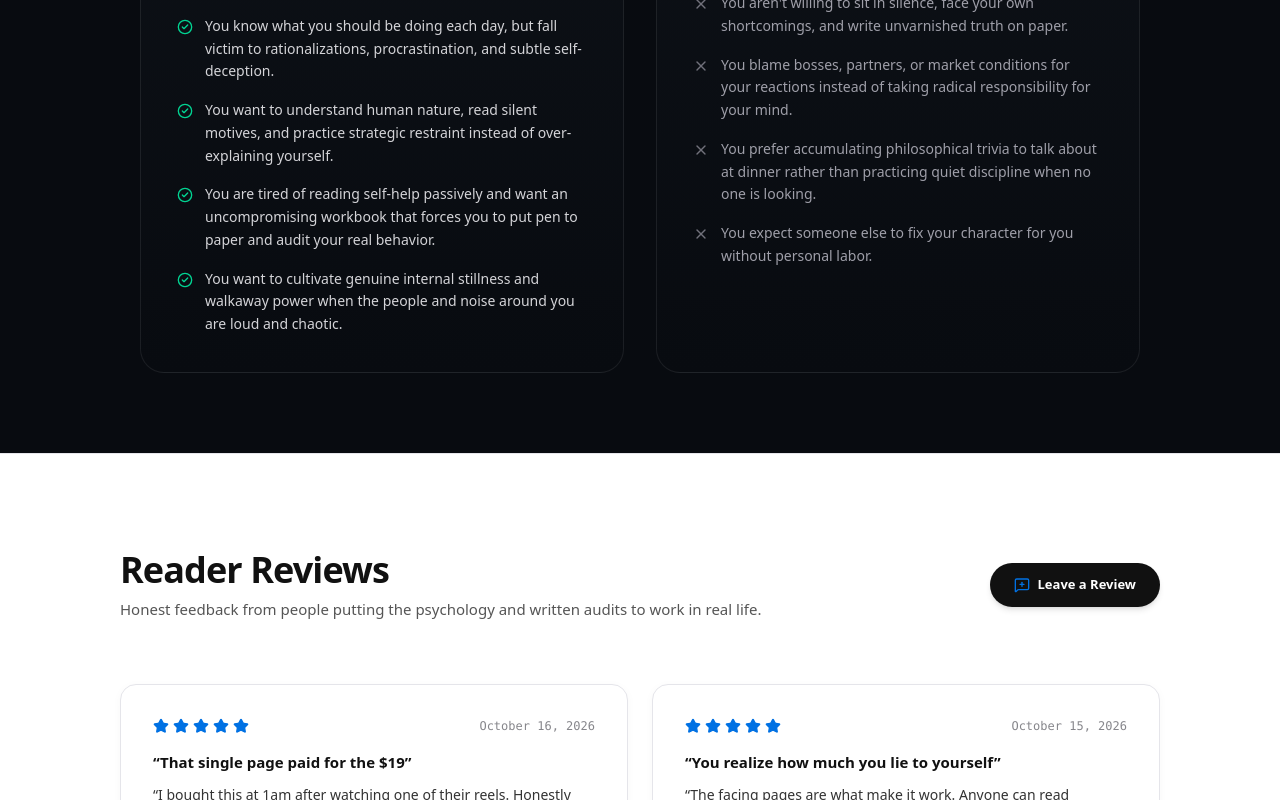
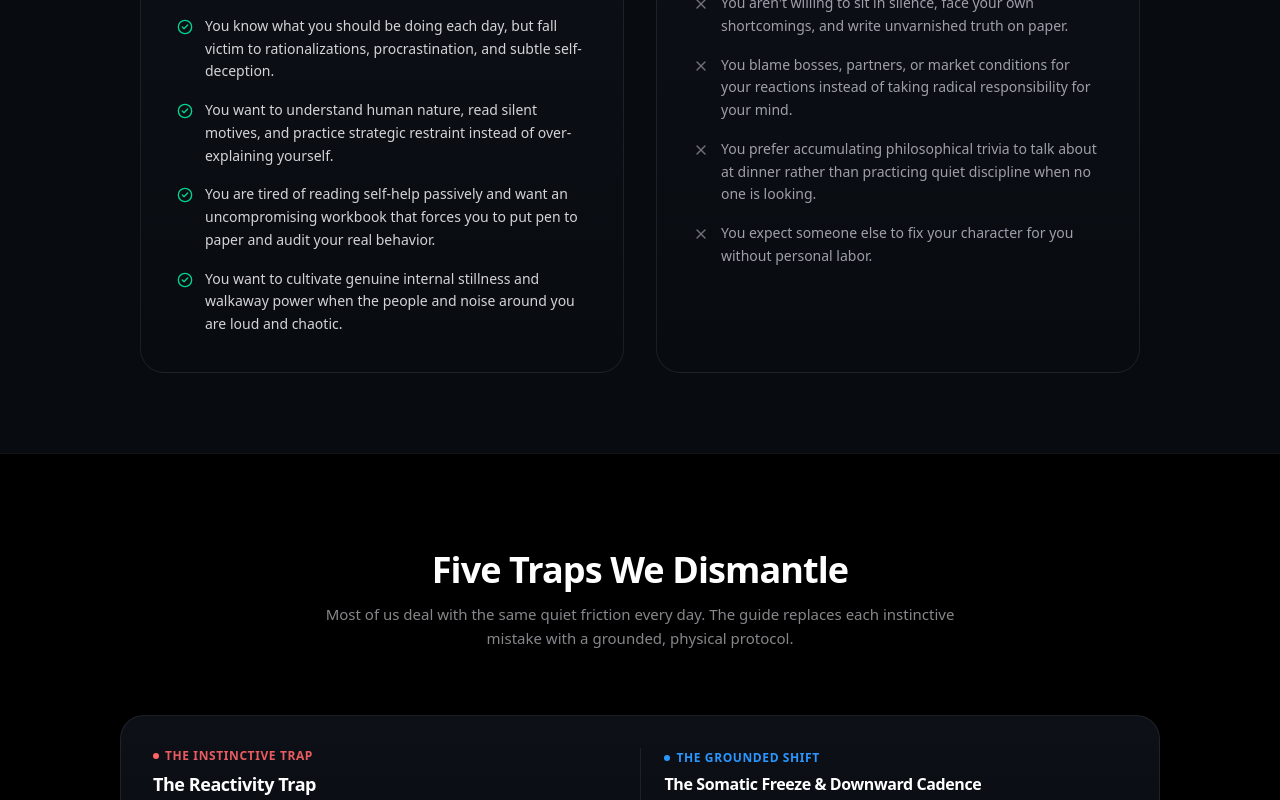
Before and after one commit to kabbir/reset-portal, a Next.js app: page / in a window 1280 px wide. Shown: the part 2000-2800 px from the top of the page. Built offline with nearby package versions, Linux system fonts and the light colour scheme.

Commit message:
feat(portal): implement Option 2: Five Traps We Dismantle section

```diff
--- a/src/app/page.tsx
+++ b/src/app/page.tsx
@@ -113,6 +113,50 @@ export default function HomePage() {
 
 
 
+  /* --- Five Internal Traps We Dismantle --- */
+  const internalTraps = [
+    {
+      trap: "The Reactivity Trap",
+      symptom:
+        "Someone questions your competence or disrespects you, and within 300 milliseconds your body is flooded with biochemical heat—compelling you to fire back, defend your ego, or raise your voice.",
+      solutionTitle: "The Somatic Freeze & Downward Cadence",
+      solutionText:
+        "Drop the shoulders, release the jaw, wait three heartbeats, and cut your speech speed by half. Starve the conflict of emotional oxygen and command the frame through immovable silence."
+    },
+    {
+      trap: "The Shadow Trap",
+      symptom:
+        "Experiencing intense moral disgust toward someone else's arrogance or vanity while convincing yourself that you are thoroughly decent, harmless, and innocent.",
+      solutionTitle: "The Complicity Inventory in Ink",
+      solutionText:
+        "Writing down where your 'kindness' was actually fear of confrontation, where you envied a peer's win, and owning your private flaws so nobody can weaponize shame against you."
+    },
+    {
+      trap: "The Validation Trap",
+      symptom:
+        "Compulsively over-explaining your motives in arguments or meetings, broadcasting your moves prematurely, and bleeding authority through nervous chatter.",
+      solutionTitle: "Strategic Opacity & The Rule of Seven Words",
+      solutionText:
+        "Speaking in concise sentences of seven words or fewer, keeping all high-leverage plans completely confidential, and letting finished results shatter the air like thunder."
+    },
+    {
+      trap: "The Struggle Paradox",
+      symptom:
+        "Frantically trying to force mental peace, obsessing over outcomes outside your control, and burning your vital energy on phantom arguments in the middle of the night.",
+      solutionTitle: "The 24-Hour Quarantine & Detachment",
+      solutionText:
+        "A mandatory 24-hour hold on sending confrontational messages, leaving undisturbed water to clear naturally, and focusing 100% of energy on input while releasing outcomes."
+    },
+    {
+      trap: "The Theory Trap",
+      symptom:
+        "Hoarding philosophical quotes and books to feel enlightened, while your actual emotional standards collapse the second you face friction with real money or real people.",
+      solutionTitle: "The Facing Ruled Ledger",
+      solutionText:
+        "A daily confrontation on ruled paper where you record cold physical facts of kept promises. You can lie to yourself in your thoughts, but you cannot lie to your own handwriting."
+    }
+  ];
+
   /* --- Real Human FAQs --- */
   const faqs = [
     {
@@ -165,6 +209,9 @@ export default function HomePage() {
           <div className="flex items-center gap-6">
             <a href="#who-its-for" className="hidden md:inline-block text-[13px] text-[#86868b] hover:text-white transition-colors">
               Who It's For
+            </a>
+            <a href="#traps" className="hidden md:inline-block text-[13px] text-[#86868b] hover:text-white transition-colors">
+              The Traps
             </a>
             <a href="#reviews" className="hidden sm:inline-block text-[13px] text-[#86868b] hover:text-white transition-colors">
               Reviews
@@ -465,6 +512,57 @@ export default function HomePage() {
         </div>
       </section>
 
+      {/* FIVE INTERNAL TRAPS WE DISMANTLE */}
+      <section id="traps" className="relative z-10 py-24 px-4 sm:px-6 border-t border-white/[0.08]">
+        <div className="max-w-[1040px] mx-auto">
+          <div className="text-center max-w-[660px] mx-auto mb-16">
+            <h2 className="text-3xl sm:text-4xl font-semibold text-white tracking-tight">
+              Five Traps We Dismantle
+            </h2>
+            <p className="text-[15px] text-[#86868b] mt-3 leading-relaxed">
+              Most of us deal with the same quiet friction every day. The guide replaces each instinctive mistake with a grounded, physical protocol.
+            </p>
+          </div>
+
+          <div className="space-y-4">
+            {internalTraps.map((item, idx) => (
+              <div
+                key={idx}
+                className="apple-bento-card p-6 sm:p-8 border border-white/[0.08] hover:border-white/[0.18] transition-all bg-[#0a0d14]/80 flex flex-col md:flex-row md:items-center justify-between gap-6"
+              >
+                <div className="md:w-[48%]">
+                  <div className="text-xs font-semibold uppercase tracking-wider text-red-400/90 mb-1.5 flex items-center gap-1.5">
+                    <span className="w-1.5 h-1.5 rounded-full bg-red-400" />
+                    <span>The Instinctive Trap</span>
+                  </div>
+                  <h3 className="text-lg font-semibold text-white tracking-tight mb-2">
+                    {item.trap}
+                  </h3>
+                  <p className="text-[13px] text-zinc-400 font-light leading-relaxed">
+                    {item.symptom}
+                  </p>
+                </div>
+
+                <div className="hidden md:block w-px self-stretch bg-white/[0.08]" />
+
+                <div className="md:w-[48%]">
+                  <div className="text-xs font-semibold uppercase tracking-wider text-[#2997ff] mb-1.5 flex items-center gap-1.5">
+                    <span className="w-1.5 h-1.5 rounded-full bg-[#2997ff]" />
+                    <span>The Grounded Shift</span>
+                  </div>
+                  <h4 className="text-[16px] font-semibold text-white tracking-tight mb-2">
+                    {item.solutionTitle}
+                  </h4>
+                  <p className="text-[13px] text-zinc-300 font-light leading-relaxed">
+                    {item.solutionText}
+                  </p>
+                </div>
+              </div>
+            ))}
+          </div>
+        </div>
+      </section>
+
       {/* REVAMPED REVIEWS SECTION: Pure White Canvas with High-End Editorial Aesthetics */}
       <section id="reviews" className="relative z-10 py-24 px-4 sm:px-6 bg-white text-[#111111] border-y border-[#e5e5ea]">
         <div className="max-w-[1040px] mx-auto">
```
